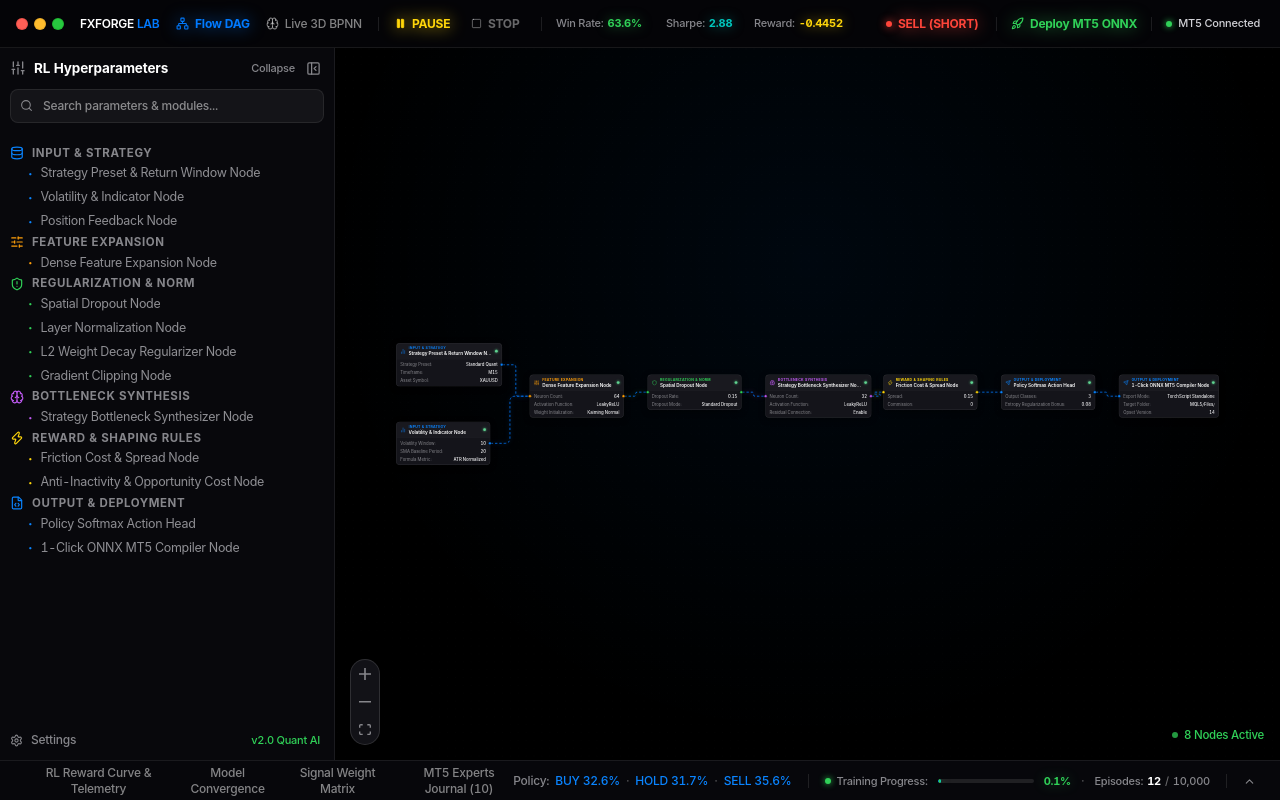
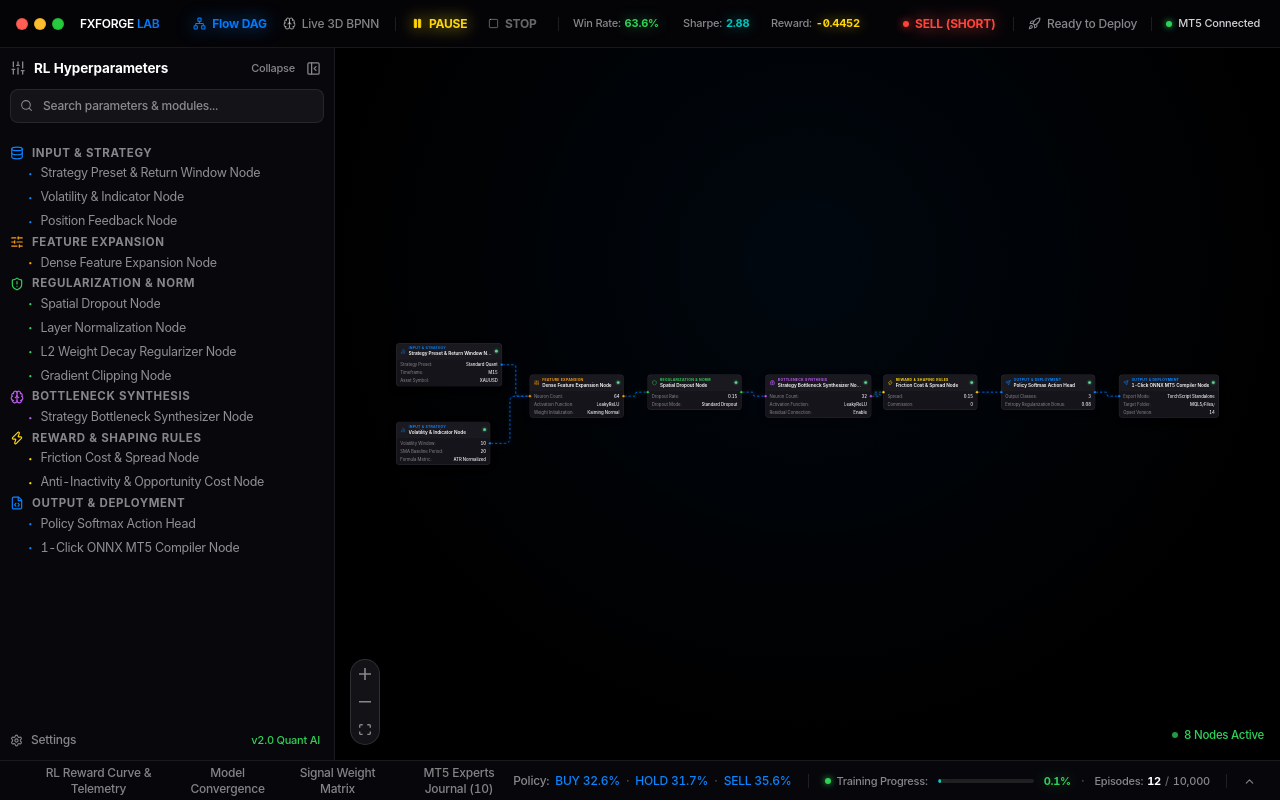
Before and after one commit to superman-owner/AI-RL-BPNN, a React (Vite) app: page / in a window 1280 px wide. Built offline with nearby package versions, Linux system fonts and the light colour scheme.

Commit message:
feat(topnav): style Ready to Deploy with gray text, white hover, and green icon hover signal

```diff
--- a/src/components/Header/TopNav.tsx
+++ b/src/components/Header/TopNav.tsx
@@ -185,13 +185,17 @@ export const TopNav: React.FC<TopNavProps> = ({
 
         <div className="h-3.5 w-[1px] bg-white/10 flex-shrink-0" />
 
-        {/* Deploy MT5 ONNX */}
+        {/* Deploy MT5 ONNX / Ready to Deploy */}
         <button
           onClick={onOpenMT5Deploy}
-          className="flex items-center gap-1.5 text-xs font-bold text-[#30d158] hover:text-[#3cd864] drop-shadow-[0_0_8px_rgba(48,209,88,0.6)] transition-all cursor-pointer flex-shrink-0"
+          className="flex items-center gap-1.5 text-xs font-medium text-[#86868b] hover:text-white transition-colors duration-150 cursor-pointer flex-shrink-0 group select-none"
+          title="Ready to Deploy - Export standalone ONNX model to MetaTrader 5"
         >
-          <LucideIcons.Rocket size={13} className="text-[#30d158]" />
-          <span>Deploy MT5 ONNX</span>
+          <LucideIcons.Rocket
+            size={13}
+            className="text-[#86868b] group-hover:text-[#30d158] group-hover:drop-shadow-[0_0_8px_rgba(48,209,88,0.85)] transition-all duration-150"
+          />
+          <span>Ready to Deploy</span>
         </button>
 
         <div className="h-3.5 w-[1px] bg-white/10 flex-shrink-0" />
```
